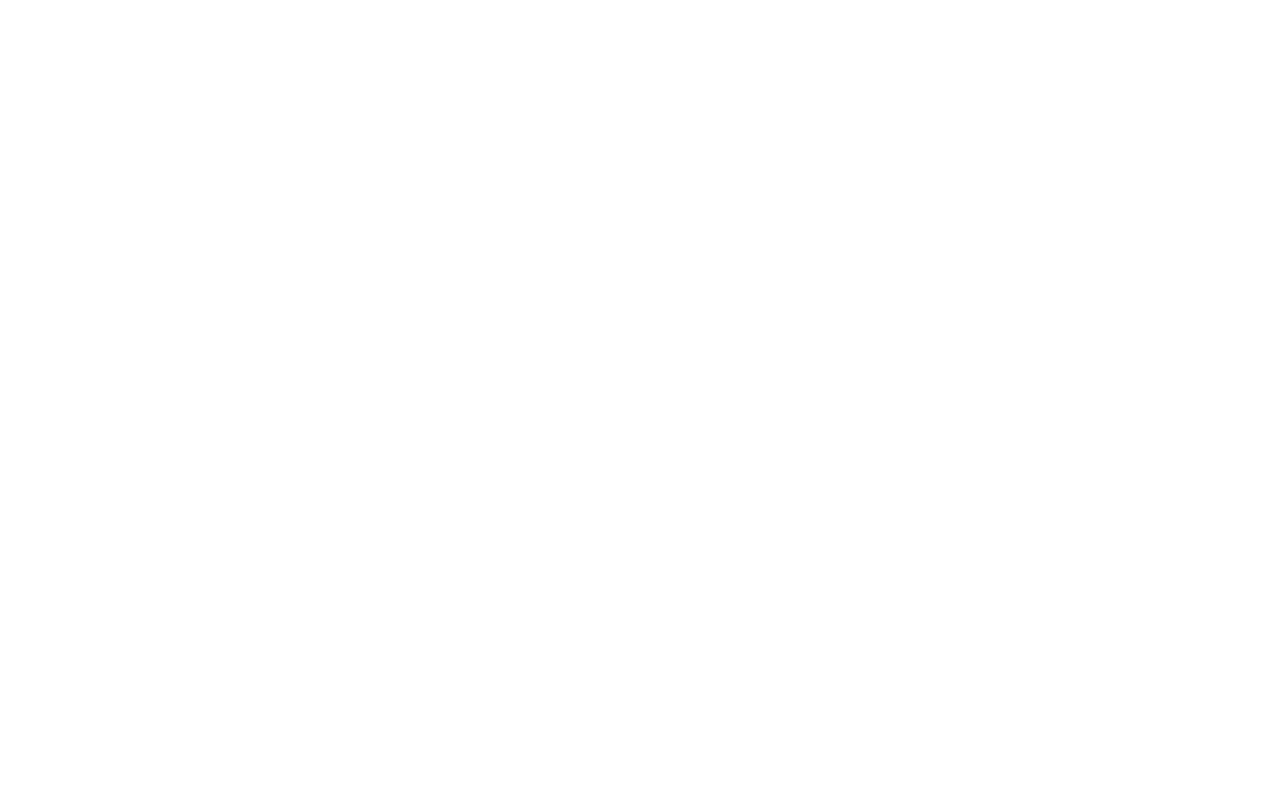
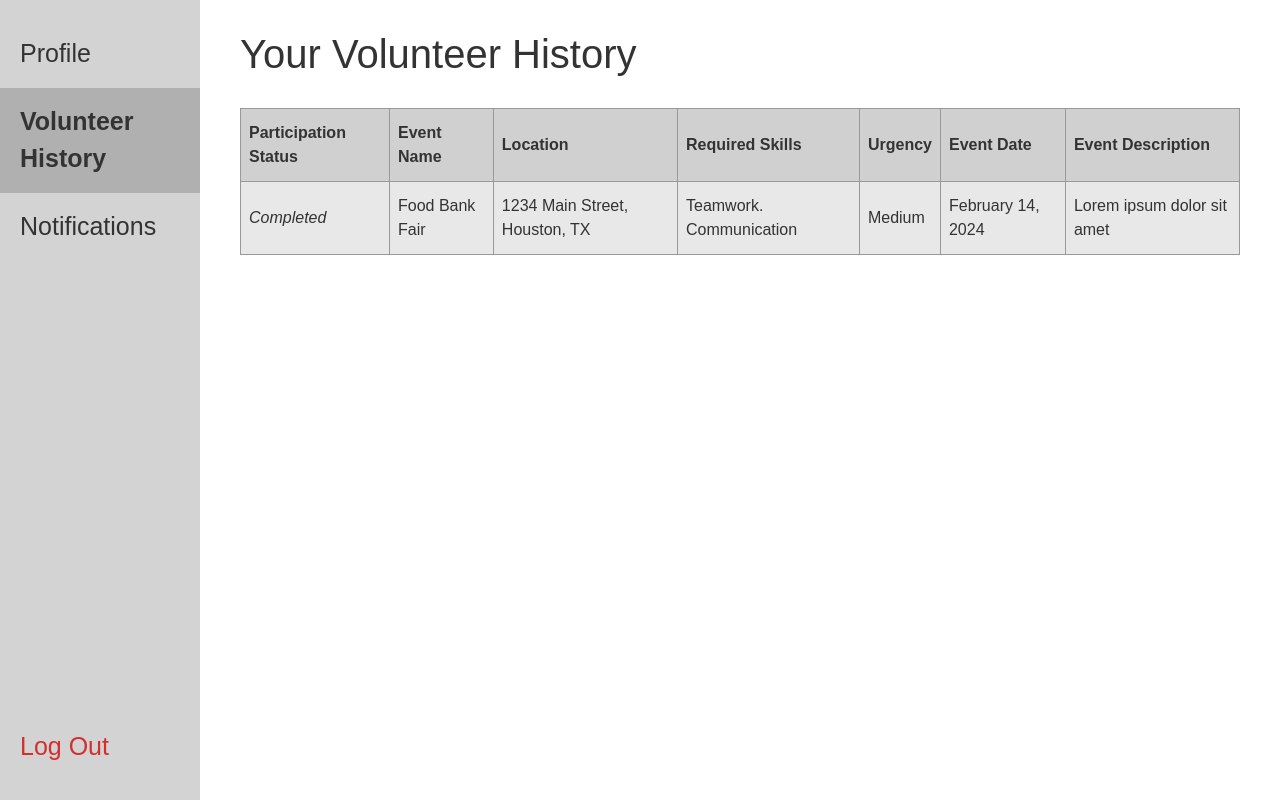
Before and after one commit to dancalvac/COSC4353_Group14, a React (Vite) app in the folder client/: page /volunteerHistory in a window 1280 px wide. Before the commit this address had no page. Built offline with nearby package versions, Linux system fonts and the light colour scheme.

Commit message:
Volunteer History Frontend

```diff
--- a/client/src/App.jsx
+++ b/client/src/App.jsx
@@ -5,6 +5,8 @@
 import Register from './components/Register';
 import Login from './components/Login';
 import LoginAfterRegister from './components/LoginAfterRegister';
+import VolunteerHistory from './components/VolunteerHistory';
+import VolunteerNoti from './components/VolunteerNoti';
 
 function App() {
 
@@ -17,6 +19,10 @@
         <Route path="/register" element={<Register />} />
         <Route path="/login" element={<Login />} />
         <Route path="/loginAfterRegister" element={<LoginAfterRegister />} />
+        <Route path="/volunteerHistory" element={<VolunteerHistory />} />
+        <Route path="/volunteerNotifications" element={<VolunteerNoti />} />
+        {/* Add more routes as needed */}
+        <Route path="*" element={<Navigate to="/home" />} /> {/* Redirects any unknown routes to home page */}
       </Routes>
     </Router>
   )
--- /dev/null
+++ b/client/src/components/VolunteerHistory.css
@@ -0,0 +1,144 @@
+* {
+    margin: 0;
+    padding: 0;
+    box-sizing: border-box;
+}
+
+.vh-volunteer-history {
+    display: flex;
+    min-height: 100vh;
+    background-color: #f5f5f5;
+    font-family: Arial, sans-serif;
+}
+
+/* Sidebar Navigation */
+.vh-sidebar {
+    width: 200px;
+    background-color: #d3d3d3;
+    padding: 20px 0;
+    display: flex;
+    flex-direction: column;
+}
+
+.vh-sidebar-item {
+    padding: 15px 20px;
+    background: none;
+    border: none;
+    text-align: left;
+    cursor: pointer;
+    font-size: 25px;
+    color: #333;
+    transition: background-color 0.3s ease;
+}
+
+.vh-sidebar-item:hover {
+    background-color: #c0c0c0;
+}
+
+.vh-sidebar-item.active {
+    background-color: #b0b0b0;
+    font-weight: bold;
+}
+
+.vh-logout-button {
+    margin-top: auto;
+    padding: 15px 20px;
+    background: none;
+    border: none;
+    text-align: left;
+    cursor: pointer;
+    font-size: 25px;
+    color: #d32f2f;
+    transition: background-color 0.3s ease;
+}
+
+.vh-logout-button:hover {
+    background-color: #c0c0c0;
+}
+
+/* Main Content Area */
+.vh-main-content {
+    flex: 1;
+    padding: 30px 40px;
+    background-color: white;
+}
+
+.vh-history-title {
+    font-size: 40px;
+    color: #333;
+    margin-bottom: 30px;
+    font-weight: normal;
+}
+
+/* Table Styles */
+.vh-history-table {
+    width: 100%;
+    border-collapse: collapse;
+    background-color: #e8e8e8;
+    border: 1px solid #ccc;
+}
+
+.vh-history-table th,
+.vh-history-table td {
+    border: 1px solid #999;
+    padding: 12px 8px;
+    text-align: left;
+    font-size: 16px;
+}
+
+.vh-history-table th {
+    background-color: #d0d0d0;
+    font-weight: bold;
+    color: #333;
+}
+
+.vh-history-table td {
+    background-color: #e8e8e8;
+    color: #333;
+}
+
+.vh-history-table tr:nth-child(even) td {
+    background-color: #f0f0f0;
+}
+
+.vh-status-completed {
+    color: #666;
+    font-style: italic;
+}
+
+.vh-status-medium {
+    color: #333;
+}
+
+/* Responsive Design */
+@media (max-width: 768px) {
+    .vh-volunteer-history {
+        flex-direction: column;
+    }
+
+    .vh-sidebar {
+        width: 100%;
+        flex-direction: row;
+        overflow-x: auto;
+        padding: 10px 0;
+    }
+
+    .vh-sidebar-item,
+    .vh-logout-button {
+        white-space: nowrap;
+        padding: 10px 15px;
+    }
+
+    .vh-main-content {
+        padding: 20px;
+    }
+
+    .vh-history-table {
+        font-size: 10px;
+    }
+
+    .vh-history-table th,
+    .vh-history-table td {
+        padding: 8px 4px;
+    }
+}
--- /dev/null
+++ b/client/src/components/VolunteerHistory.jsx
@@ -0,0 +1,97 @@
+import React from "react";
+import { useNavigate } from 'react-router-dom';
+import './VolunteerHistory.css';
+
+function VolunteerHistory() {
+    const navigate = useNavigate();
+
+    const handleProfile = () => {
+        console.log("Navigate to profile");
+        navigate('/userProfile');
+    };
+
+    const handleNotifications = () => {
+        console.log("Navigate to notifications");
+        navigate('/notifications');
+    };
+
+    const handleLogout = () => {
+        console.log("Logout user");
+        navigate('/');
+    };
+
+    // Sample volunteer history data
+    const volunteerHistory = [
+        {
+            participationStatus: "Completed",
+            eventName: "Food Bank Fair",
+            location: "1234 Main Street, Houston, TX",
+            requiredSkills: "Teamwork. Communication",
+            urgency: "Medium",
+            eventDate: "February 14, 2024",
+            eventDescription: "Lorem ipsum dolor sit amet"
+        }
+    ];
+
+    return (
+        <div className="vh-volunteer-history">
+            {/* Sidebar Navigation */}
+            <div className="vh-sidebar">
+                <button className="vh-sidebar-item" onClick={handleProfile}>
+                    Profile
+                </button>
+                <button className="vh-sidebar-item active">
+                    Volunteer History
+                </button>
+                <button className="vh-sidebar-item" onClick={handleNotifications}>
+                    Notifications
+                </button>
+                <button className="vh-logout-button" onClick={handleLogout}>
+                    Log Out
+                </button>
+            </div>
+
+            {/* Main Content */}
+            <div className="vh-main-content">
+                <h1 className="vh-history-title">Your Volunteer History</h1>
+
+                <table className="vh-history-table">
+                    <thead>
+                        <tr>
+                            <th>Participation Status</th>
+                            <th>Event Name</th>
+                            <th>Location</th>
+                            <th>Required Skills</th>
+                            <th>Urgency</th>
+                            <th>Event Date</th>
+                            <th>Event Description</th>
+                        </tr>
+                    </thead>
+                    <tbody>
+                        {volunteerHistory.length > 0 ? (
+                            volunteerHistory.map((event, index) => (
+                                <tr key={index}>
+                                    <td className="vh-status-completed">{event.participationStatus}</td>
+                                    <td>{event.eventName}</td>
+                                    <td>{event.location}</td>
+                                    <td className="vh-status-medium">{event.requiredSkills}</td>
+                                    <td className="vh-status-medium">{event.urgency}</td>
+                                    <td>{event.eventDate}</td>
+                                    <td>{event.eventDescription}</td>
+                                </tr>
+                            ))
+                        ) : (
+                            <tr>
+                                <td colSpan="7" style={{textAlign: 'center', padding: '20px'}}>
+                                    No volunteer history available.
+                                </td>
+                            </tr>
+                        )}
+                    </tbody>
+                </table>
+            </div>
+        </div>
+    );
+}
+
+export default VolunteerHistory;
--- /dev/null
+++ b/client/src/components/VolunteerNoti.jsx
@@ -0,0 +1,27 @@
+import React from "react";
+import {useNavigate} from 'react-router-dom';
+import './VolunteerNoti.css';
+
+function VolunteerNoti() {
+    const navigate = useNavigate();
+
+    const handleBackToProfile = () => {
+        // Navigate back to user profile
+        console.log("Navigate to user profile");
+        navigate('/userProfile');
+    };
+
+    return (
+        <div className="volunteer-noti">
+            <h1 className="noti-title">Volunteer Notifications</h1>
+            <div className="noti-content">
+                {/* Placeholder for volunteer notifications content */}
+                <p>No new notifications.</p>
+            </div>
+            <button className="back-button" onClick={handleBackToProfile}>
+                Back to Profile
+            </button>
+        </div>
+    );
+}
+export default VolunteerNoti;
```
Also changed, not shown: client/src/components/VolunteerNoti.css (added).
